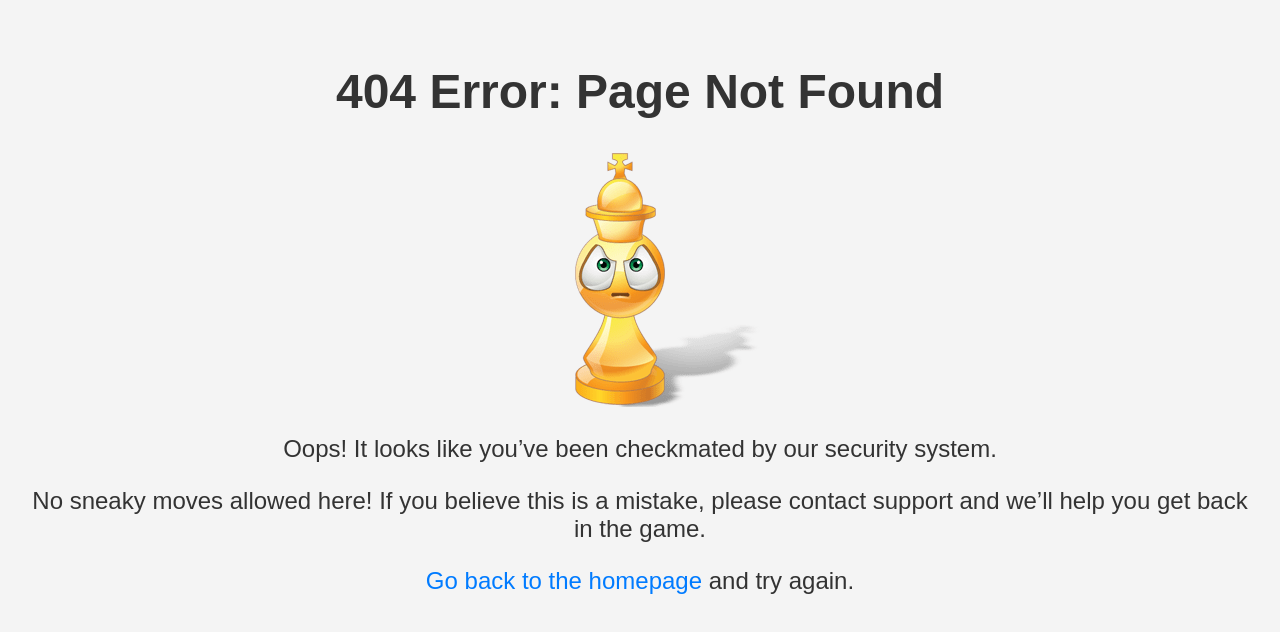
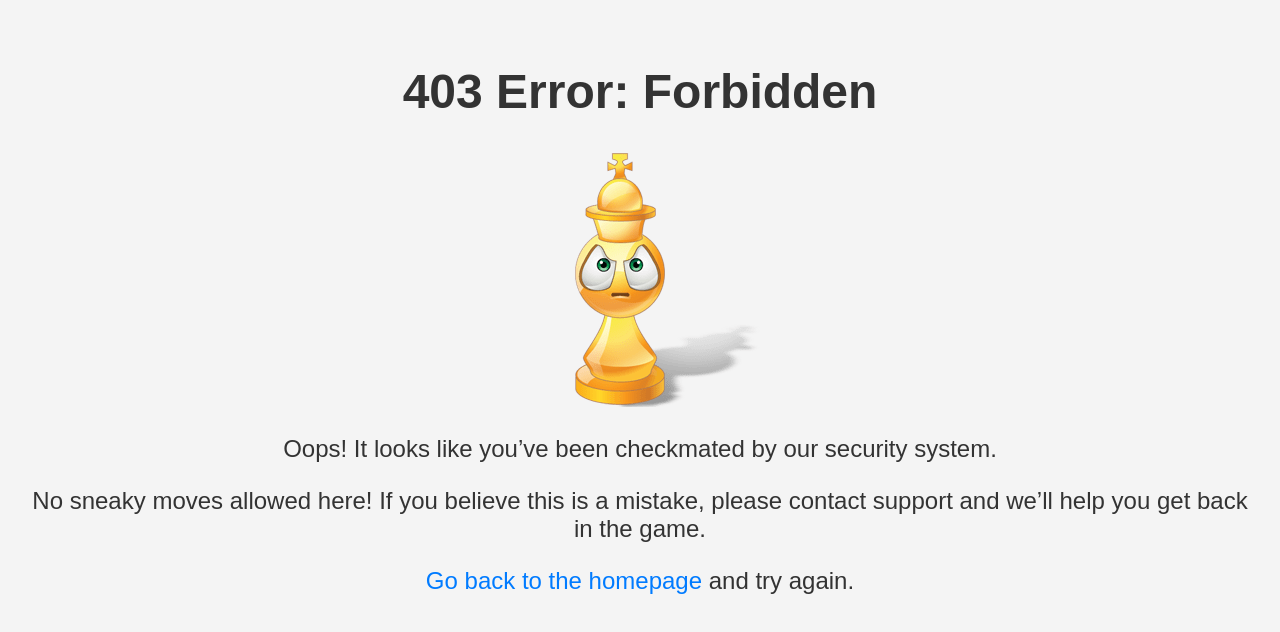
Before and after one commit to iamdar/CheckmateChuckles, a plain HTML site: page 403.html in a window 1280 px wide. Drawn offline with Linux system fonts and the light colour scheme.

Commit message:
updated 403.html

```diff
--- a/403.html
+++ b/403.html
@@ -3,7 +3,7 @@
 <head>
     <meta charset="UTF-8">
     <meta name="viewport" content="width=device-width, initial-scale=1.0">
-    <title>404 Not Found</title>
+    <title>403 Forbidden</title>
     <style>
         body {
             font-family: Arial, sans-serif;
@@ -38,7 +38,7 @@
 </head>
 <body>
     <div class="container">
-        <h1>404 Error: Page Not Found</h1>
+        <h1>403 Error: Forbidden</h1>
         <img src="/Images/403.png" alt="Funny 404 Image">
         <p>Oops! It looks like you’ve been checkmated by our security system.</p>
         <p>No sneaky moves allowed here! If you believe this is a mistake, please contact support and we’ll help you get back in the game.</p>
```
